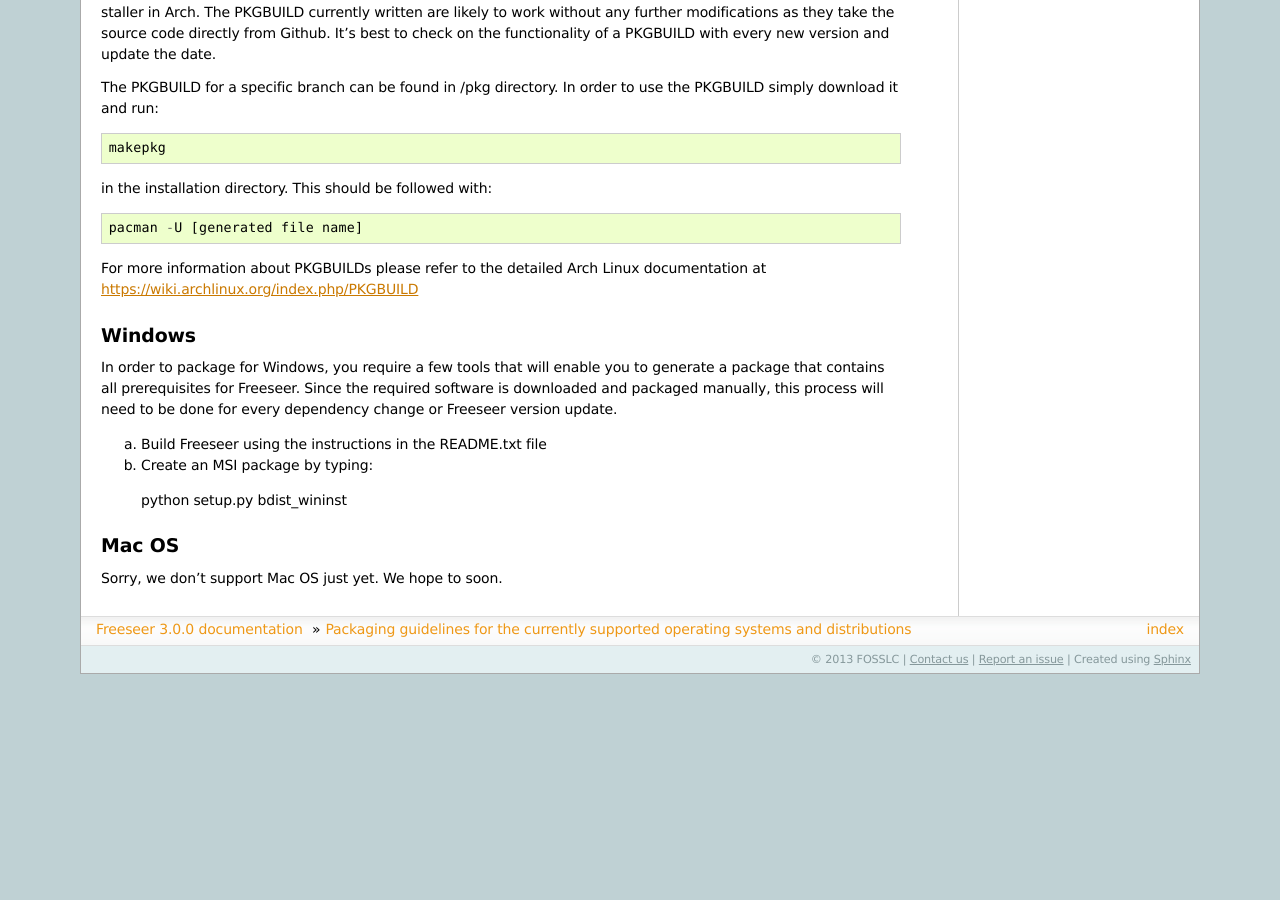
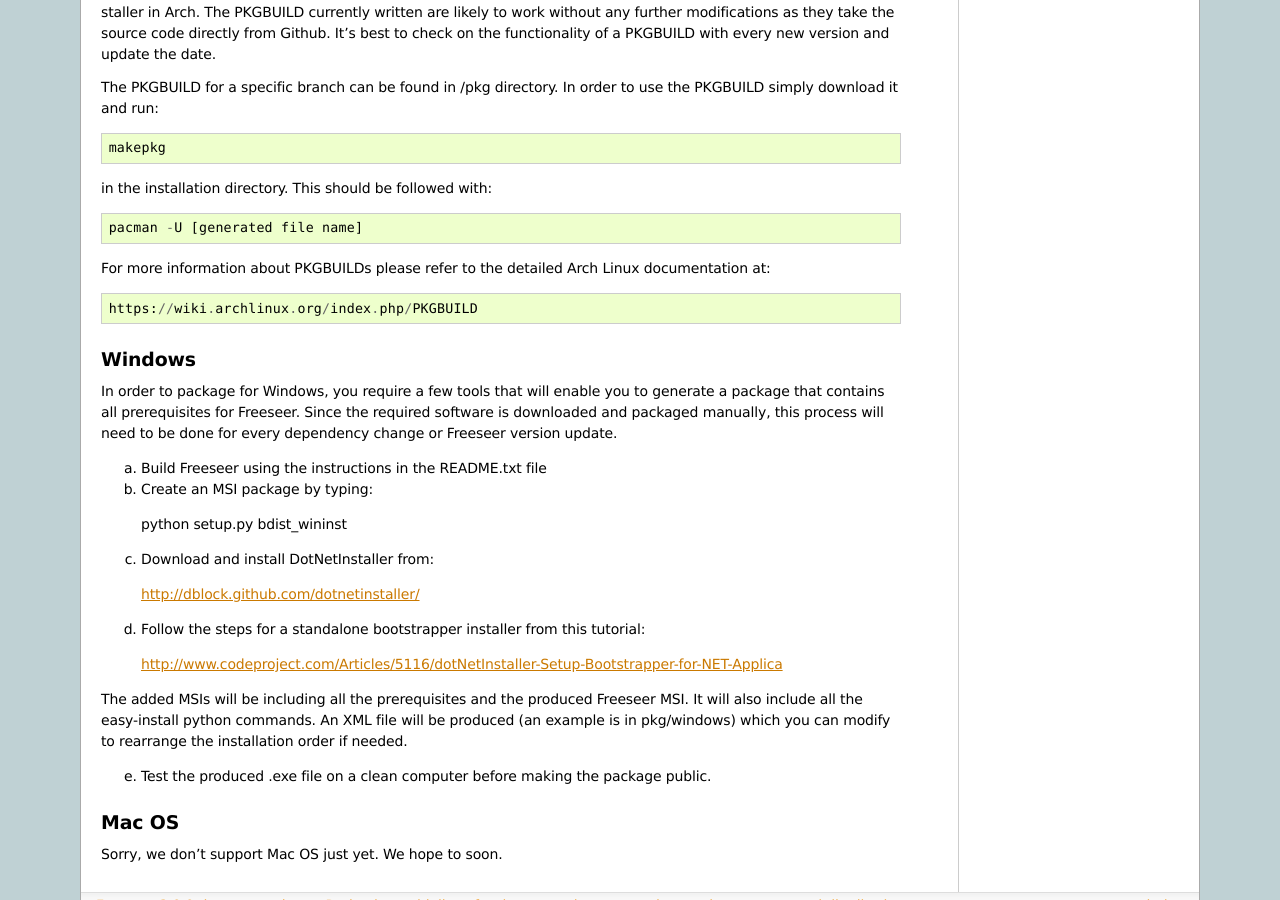
Before and after one commit to Freeseer/freeseer, a Sphinx documentation site: the page built from source/contribute/packaging.rst, in a window 1280 px wide and 900 px high, scrolled down 651 px. Built offline with Sphinx 7.4.7, drawn with Linux system fonts in a browser that asks for light colours; before the commit the page ends 1325 px from its top, so only the background shows below that.

Commit message:
Added detailed windows packaging documentation

```diff
--- a/source/contribute/packaging.rst
+++ b/source/contribute/packaging.rst
@@ -51,7 +51,9 @@ in the installation directory. This should be followed with::
 
   pacman -U [generated file name]
 
-For more information about PKGBUILDs please refer to the detailed Arch Linux documentation at https://wiki.archlinux.org/index.php/PKGBUILD
+For more information about PKGBUILDs please refer to the detailed Arch Linux documentation at::
+
+  https://wiki.archlinux.org/index.php/PKGBUILD
 
 Windows
 -------
@@ -65,6 +67,20 @@ b) Create an MSI package by typing:
 
   python setup.py bdist_wininst
 
+c) Download and install DotNetInstaller from:
+
+  http://dblock.github.com/dotnetinstaller/
+
+d) Follow the steps for a standalone bootstrapper installer from this tutorial:
+
+  http://www.codeproject.com/Articles/5116/dotNetInstaller-Setup-Bootstrapper-for-NET-Applica
+
+The added MSIs will be including all the prerequisites and the produced Freeseer MSI. It will also include
+all the easy-install python commands. An XML file will be produced (an example is in pkg/windows) which you
+can modify to rearrange the installation order if needed.
+
+e) Test the produced .exe file on a clean computer before making the package public.
+
 
 Mac OS
 ------
```
